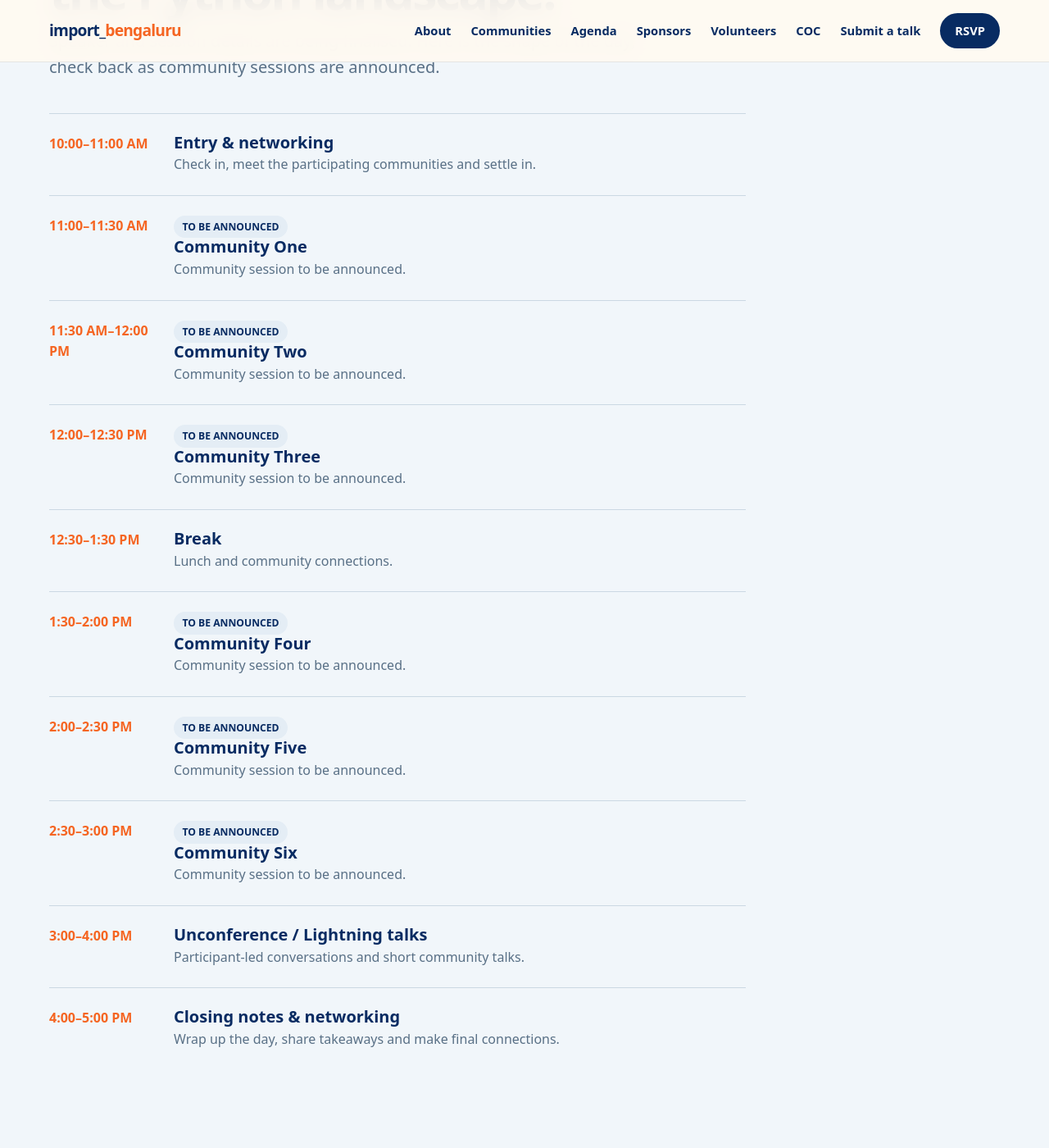
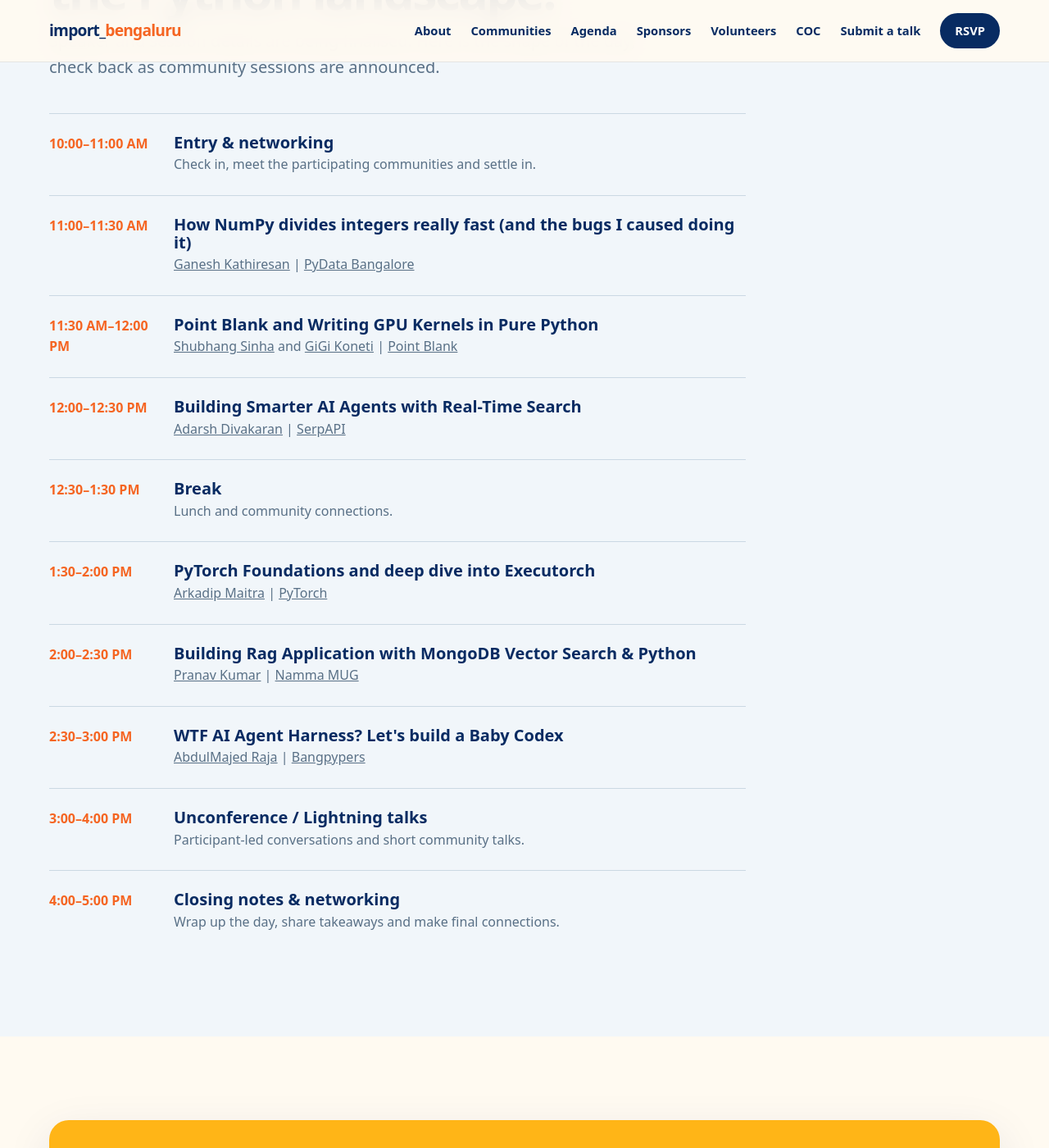
Before and after one commit to bangpypers/import_bengaluru, a Jekyll site: the page built from index.md, in a window 1280 px wide and 1400 px high, scrolled down 3837 px. Shown: the whole window at 82% size. Built offline with Jekyll 4.4.1, drawn with Linux system fonts in a browser that asks for light colours.

Commit message:
Update agenda with confirmed session details and speakers

```diff
--- a/_data/agenda.yml
+++ b/_data/agenda.yml
@@ -5,19 +5,19 @@
   tba: false
 
 - time: 11:00–11:30 AM
-  title: Community One
-  description: Community session to be announced.
-  tba: true
+  title: How NumPy divides integers really fast (and the bugs I caused doing it)
+  description: '<a href="https://www.linkedin.com/in/ganesh-kathiresan/" target="_blank" rel="noopener noreferrer">Ganesh Kathiresan</a> | <a href="https://www.linkedin.com/company/pydata-bangalore/" target="_blank" rel="noopener noreferrer">PyData Bangalore</a>'
+  tba: false
 
 - time: 11:30 AM–12:00 PM
-  title: Community Two
-  description: Community session to be announced.
-  tba: true
+  title: Point Blank and Writing GPU Kernels in Pure Python
+  description: '<a href="https://www.linkedin.com/in/shubhangsinha/" target="_blank" rel="noopener noreferrer">Shubhang Sinha</a> and <a href="https://www.linkedin.com/in/gigikoneti/" target="_blank" rel="noopener noreferrer">GiGi Koneti</a> | <a href="https://www.linkedin.com/company/pointblank-club/" target="_blank" rel="noopener noreferrer">Point Blank</a>'
+  tba: false
 
 - time: 12:00–12:30 PM
-  title: Community Three
-  description: Community session to be announced.
-  tba: true
+  title: Building Smarter AI Agents with Real-Time Search
+  description: '<a href="https://www.linkedin.com/in/adarsh-d/" target="_blank" rel="noopener noreferrer">Adarsh Divakaran</a> | <a href="http://serpapi.com/" target="_blank" rel="noopener noreferrer">SerpAPI</a>'
+  tba: false
 
 - time: 12:30–1:30 PM
   title: Break
@@ -25,19 +25,19 @@
   tba: false
 
 - time: 1:30–2:00 PM
-  title: Community Four
-  description: Community session to be announced.
-  tba: true
+  title: PyTorch Foundations and deep dive into Executorch
+  description: '<a href="https://www.linkedin.com/in/arkadip-maitra/" target="_blank" rel="noopener noreferrer">Arkadip Maitra</a> | <a href="https://www.linkedin.com/company/pytorch/" target="_blank" rel="noopener noreferrer">PyTorch</a>'
+  tba: false
 
 - time: 2:00–2:30 PM
-  title: Community Five
-  description: Community session to be announced.
-  tba: true
+  title: Building Rag Application with MongoDB Vector Search & Python
+  description: '<a href="https://www.linkedin.com/in/pranav-kumar-verma/" target="_blank" rel="noopener noreferrer">Pranav Kumar</a> | <a href="https://www.linkedin.com/company/mug-blr" target="_blank" rel="noopener noreferrer">Namma MUG</a>'
+  tba: false
 
 - time: 2:30–3:00 PM
-  title: Community Six
-  description: Community session to be announced.
-  tba: true
+  title: WTF AI Agent Harness? Let's build a Baby Codex
+  description: '<a href="https://www.linkedin.com/in/amrrs/" target="_blank" rel="noopener noreferrer">AbdulMajed Raja</a> | <a href="https://www.linkedin.com/company/bangpypers/" target="_blank" rel="noopener noreferrer">Bangpypers</a>'
+  tba: false
 
 - time: 3:00–4:00 PM
   title: Unconference / Lightning talks
```
